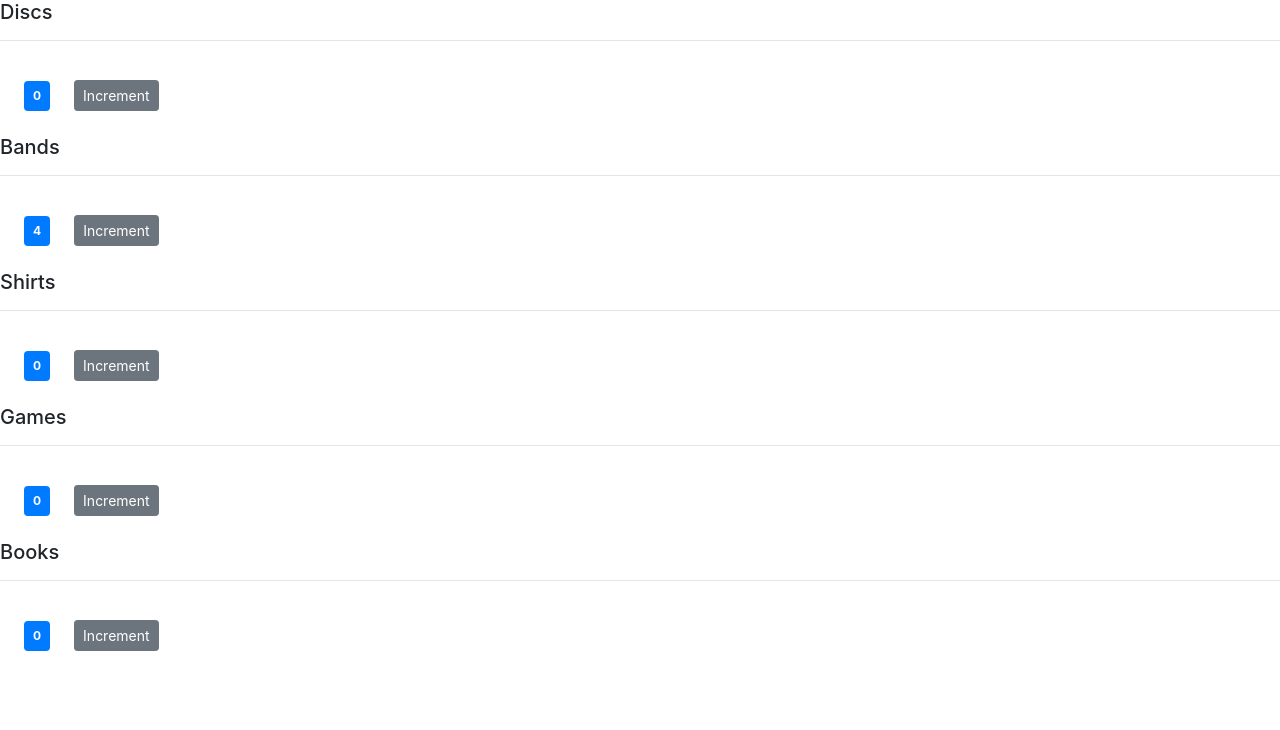
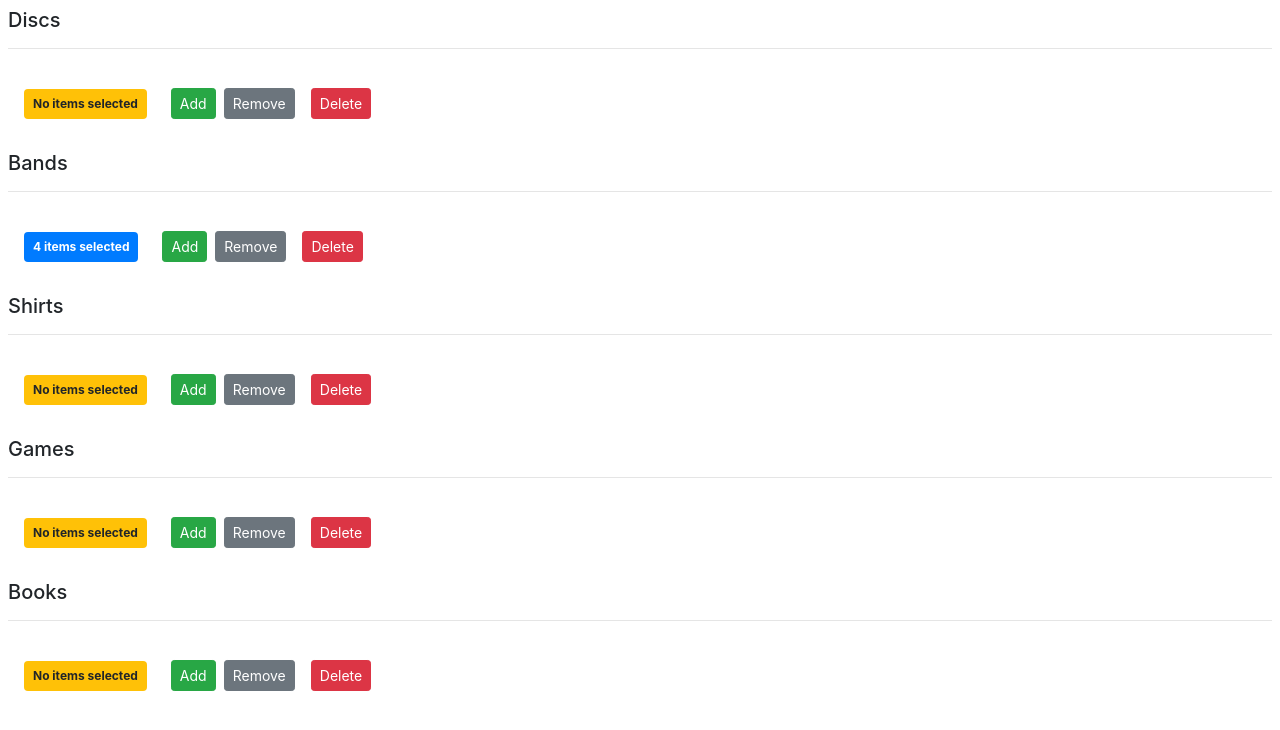
Before and after one commit to harjot85/react-concepts, a React (Create React App) app: page / in a window 1280 px wide. Shown: the top 730 px of the page. Built offline with nearby package versions, Linux system fonts and the light colour scheme.

Commit message:
raising events from child to parent

```diff
--- a/src/components/counter.jsx
+++ b/src/components/counter.jsx
@@ -7,8 +7,8 @@
   }
 
   state = {
-   value: 0,
-   item: ''
+    value: 0,
+    item: ""
   };
   styles = {
     fontSize: 12,
@@ -16,8 +16,8 @@
   };
 
   componentDidMount() {
-      this.setState({value: this.props.value})
-      console.log(this.props)
+    this.setState({ value: parseInt(this.props.value) });
+    console.log(this.props);
   }
 
   render() {
@@ -33,13 +33,24 @@
           //to pass arguments to the function via the event handler an inline arrow function is defined.
           //In the body, we call the function with the argument.
           onClick={() => this.handleIncrement(product)}
-          className="btn btn-secondary btn-sm"
+          className="btn btn-success btn-sm"
         >
-          Increment
+          Add
         </button>
+        <button
+          onClick={this.handleRemove}
+          className="btn btn-sm btn-secondary m-2"
+        >
+          Remove
+        </button>
+        <button onClick={() => this.props.onDelete(this.props.id)} className="btn btn-sm btn-danger m-2 " >Delete</button>
       </div>
     );
   }
+
+  handleRemove = () => {
+    if (this.state.value > 0) this.setState({ value: this.state.value - 1 });
+  };
 
   getBadgeClasses() {
     let classes = "badge m-4 badge-";
@@ -49,12 +60,11 @@
 
   formatCount() {
     const { value } = this.state;
-    return value === 0 ? "No items selected" : value;
+    return value === 0 ? "No items selected" : value + " items selected";
   }
 
-  handleIncrement(product) {
-    const { value } = this.state;
-    this.setState({ value: value + 1 });
+  handleIncrement() {
+    this.setState({ value: this.state.value + 1 });
   }
 }
 
--- a/src/components/counters.jsx
+++ b/src/components/counters.jsx
@@ -7,36 +7,47 @@
       {
         id: "1",
         value: "0",
-        item: 'Discs'
+        item: "Discs"
       },
       {
         id: "2",
         value: "4",
-        item: 'Bands'
+        item: "Bands"
       },
       {
         id: "3",
         value: "0",
-        item: 'Shirts'
+        item: "Shirts"
       },
       {
         id: "4",
         value: "0",
-        item: 'Games'
+        item: "Games"
       },
       {
         id: "5",
         value: "0",
-        item: 'Books'
+        item: "Books"
       }
     ]
   };
+
+  handleDelete = (counterId) => {
+      const counters = this.state.counters.filter(c => c.id !==counterId)
+      // while it can be done but we DO NOT HAVE TO do counters: counters
+      // because the key and the value are the same.
+      this.setState({counters})
+  }
+
   render() {
     return (
       <>
         {this.state.counters.map(counter => (
-          <Counter key={counter.id} value={counter.value} item={counter.item}>
-              <h5>{counter.item}</h5><hr />
+          <Counter key={counter.id} value={counter.value} id ={counter.id} item={counter.item} onDelete={this.handleDelete}>
+            <div className="m-2">
+              <h5>{counter.item}</h5>
+              <hr />
+            </div>
           </Counter>
         ))}
       </>
```
